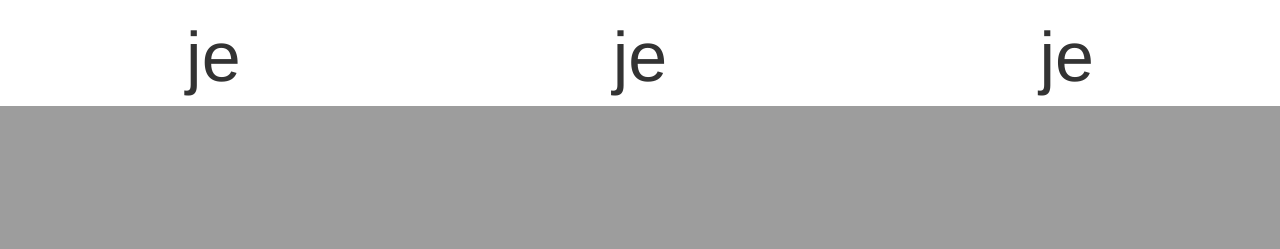
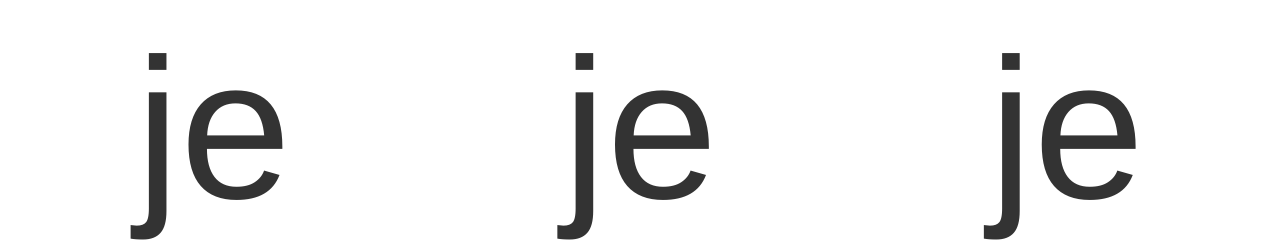
Before and after one commit to nizpott/nizpott.github.io, a PHP site: page / in a window 1280 px wide. Shown: the part 961-1210 px from the top of the page. Before the commit the page ends 1067 px from the top, so only its background shows below. Run offline with PHP 8.4, Linux system fonts and the light colour scheme.

Commit message:
Update style.css

```diff
--- a/style.css
+++ b/style.css
@@ -6,5 +6,5 @@ body {
   margin: auto;
 }
 .iconos {
-  font-size:70px;
+  font-size:200px;
 }
```
